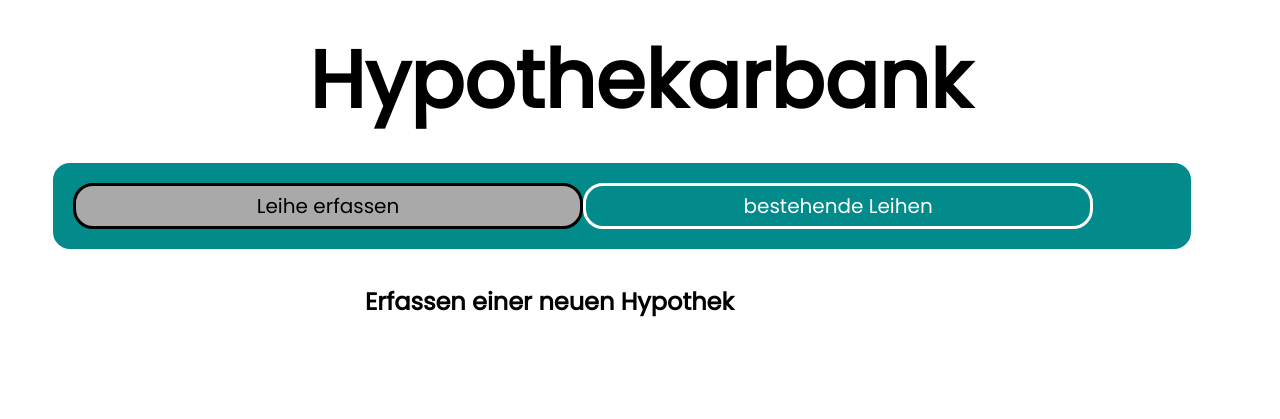
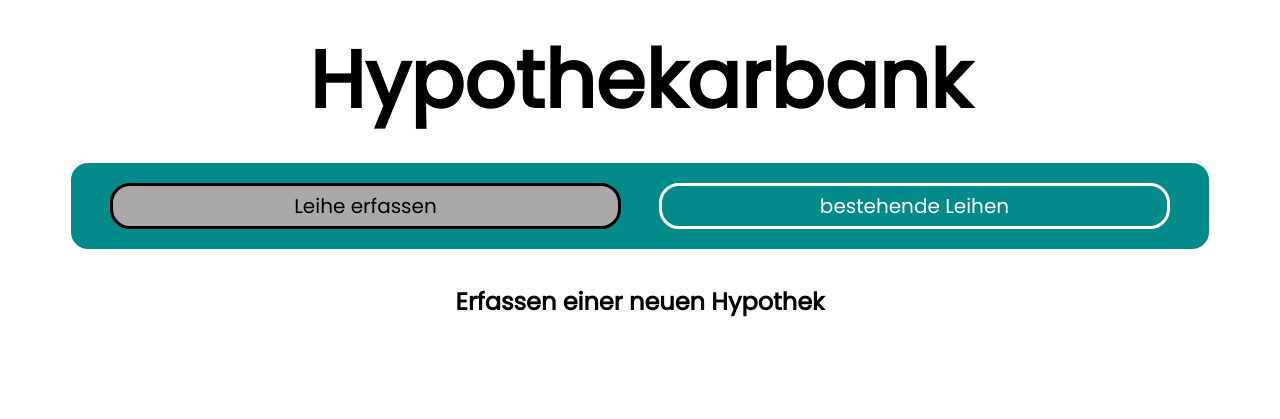
Before and after one commit to Manuel-Schmid/M307Project, a PHP site: page /Views/createMortgageView.php in a window 1280 px wide. Shown: the top 419 px of the page. Run offline with PHP 8.4, Linux system fonts and the light colour scheme; data that the repository does not hold is empty.

Commit message:
finished style V2.1

```diff
--- a/Views/createMortgageView.php
+++ b/Views/createMortgageView.php
@@ -81,7 +81,7 @@ if ($_SERVER['REQUEST_METHOD'] === 'POST') {
     <?php
     require("../Models/CRUD.php");
     ?>
-    <h2 class = "form-title">Erfassen einer neuen Hypothek</h2>
+    <h2 class = "form-title text-center">Erfassen einer neuen Hypothek</h2>
     <?php if ($noError): ?>
 
         <p1 class=success>Speichern der Hypothek erfolgreich</p1>
--- a/Views/css/global.css
+++ b/Views/css/global.css
@@ -78,7 +78,7 @@ nav{
     border: solid;
     border-radius: 20px;
     padding: 20px;
-    margin: 20px;
+    margin: auto;
     display: flex;
 }
 
@@ -91,6 +91,7 @@ a:hover{
     border-radius: 20px;
     padding: 5px;
     text-decoration: none;
+    margin: auto;
 }
 
 a{
@@ -102,7 +103,7 @@ a{
     border-radius: 20px;
     padding: 5px;
     text-decoration: none;
-
+    margin: auto;
 }
 
 div{
@@ -118,4 +119,5 @@ div{
     border-radius: 20px;
     padding: 5px;
     text-decoration:none;
+    margin: auto;
 }
```
